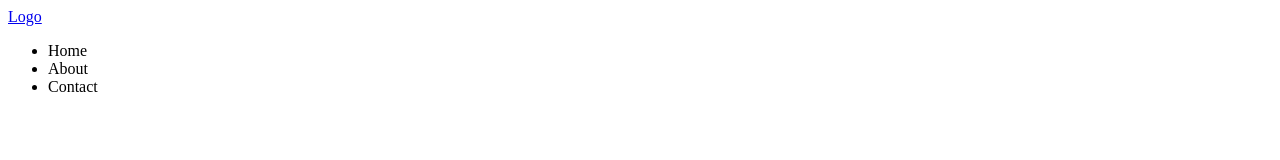
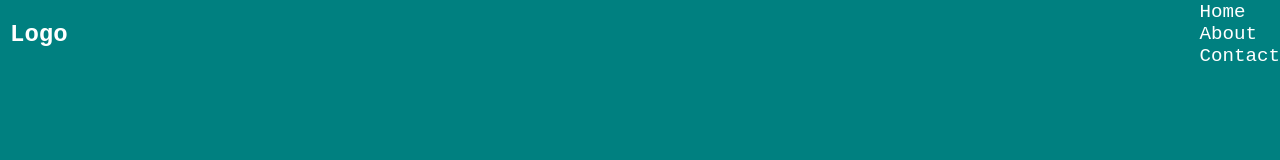
Before and after one commit to Yoni-Mo/media-query, a plain HTML site: page index.html in a window 1280 px wide. Drawn offline with Linux system fonts and the light colour scheme.

Commit message:
added some basic styling

```diff
--- a/index.html
+++ b/index.html
@@ -3,6 +3,7 @@
   <head>
     <meta charset="UTF-8" />
     <meta name="viewport" content="width=device-width, initial-scale=1.0" />
+    <link rel="stylesheet" href="/style.css" />
     <title>Responsive navbar</title>
   </head>
   <body>
--- a/style.css
+++ b/style.css
@@ -0,0 +1,32 @@
+* {
+  box-sizing: border-box;
+  margin: 0;
+  padding: 0;
+}
+html,
+body {
+  height: 100vh;
+  font-size: 16px;
+  background-color: teal;
+}
+.container {
+  height: 68px;
+  display: flex;
+  justify-content: space-between;
+  align-items: center;
+}
+.logo {
+  font-size: 1.5rem;
+  font-family: "Courier New", Courier, monospace;
+  font-weight: bold;
+  color: #fff;
+  text-decoration: none;
+  margin-left: 10px;
+}
+ul > li {
+  font-size: 1.2rem;
+  font-family: "Courier New", Courier, monospace;
+  font-weight: lighter;
+  color: #fff;
+  list-style: none;
+}
```
